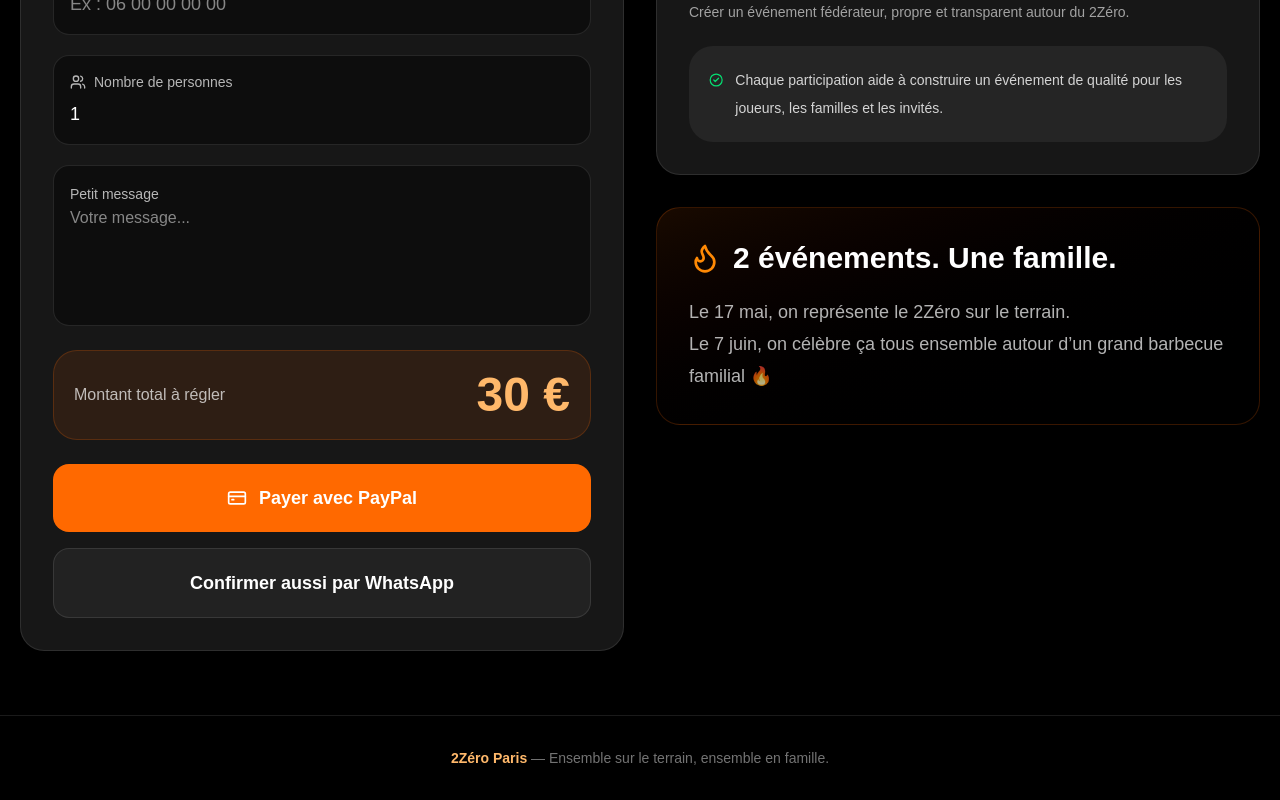
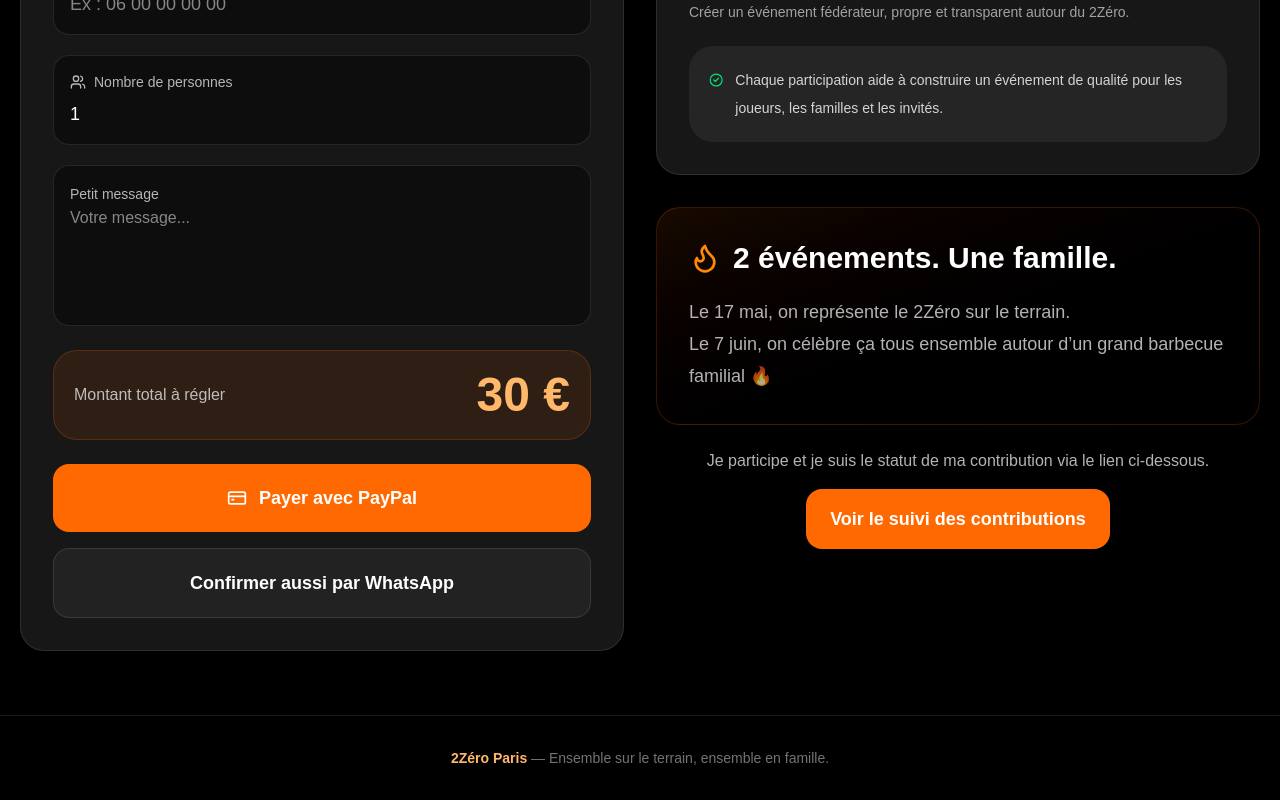
Before and after one commit to elokawilly/deuxzero-event, a Next.js app: page / in a window 1280 px wide. Shown: the part 925-1725 px from the top of the page. Built offline with nearby package versions, Linux system fonts and the light colour scheme.

Commit message:
Ajout bouton suivi contributions

```diff
--- a/app/page.tsx
+++ b/app/page.tsx
@@ -301,6 +301,21 @@ Paiement effectué via PayPal 👊🏾`
               familial 🔥
             </p>
           </div>
+<div className="mt-6 flex flex-col items-center gap-4 text-center">
+  <p className="text-white/70 text-sm md:text-base">
+    Je participe et je suis le statut de ma contribution via le lien ci-dessous.
+  </p>
+
+  <a
+    href="https://docs.google.com/spreadsheets/d/165HRyHbAa9cghL4fo5VcSSg364mNQFcJShL1Ychu1qY/edit?usp=sharing"
+    target="_blank"
+    rel="noopener noreferrer"
+    className="rounded-2xl bg-orange-500 px-6 py-4 text-lg font-semibold text-white shadow-lg transition hover:bg-orange-400"
+  >
+    Voir le suivi des contributions
+  </a>
+</div>
+
         </motion.div>
       </section>
 
```
